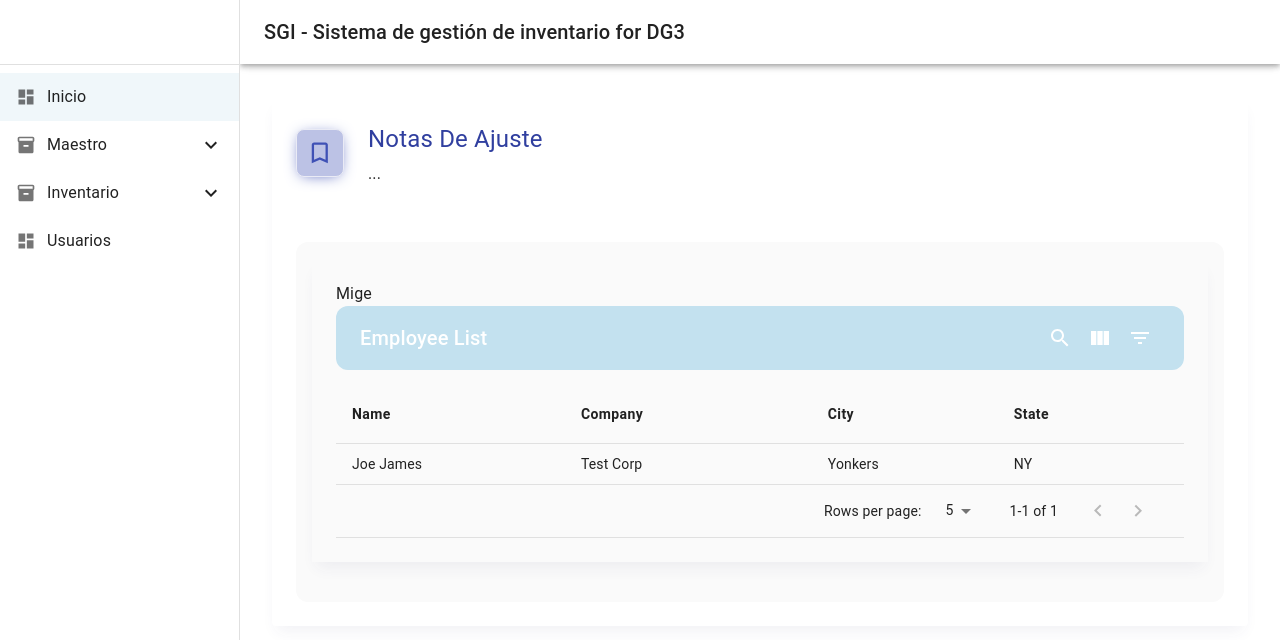
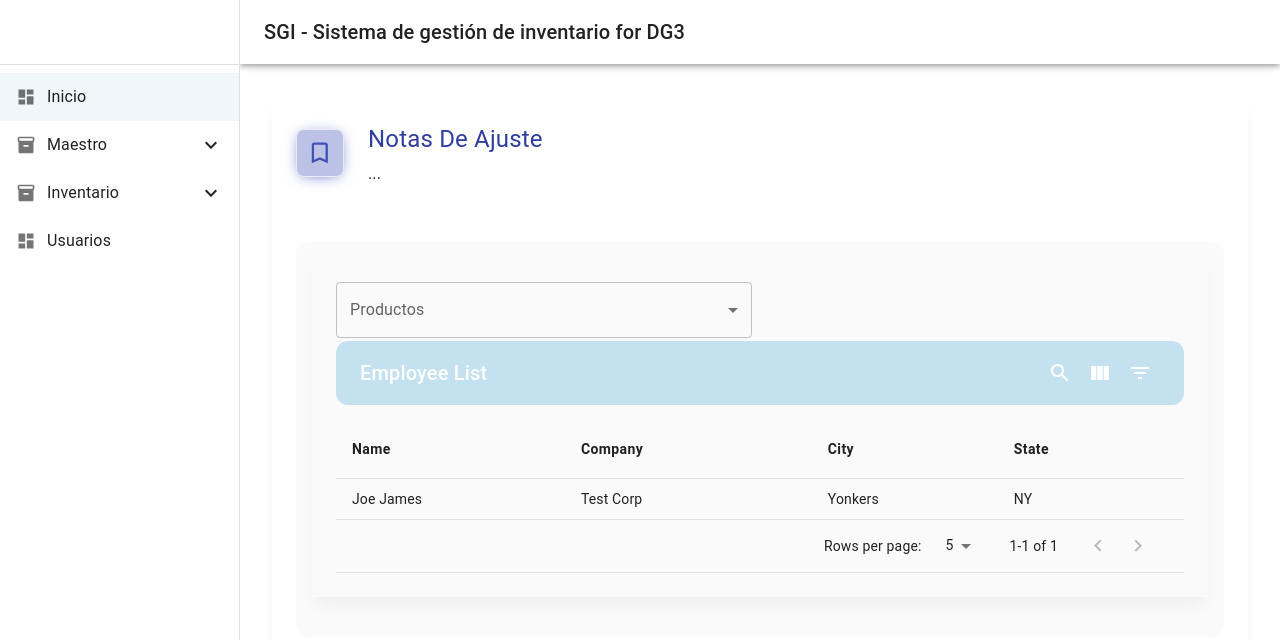
Before and after one commit to JDMastro/react_inventory_nest, a React (Create React App) app in the folder frontend/: page /dashboard/maestro/productions in a window 1280 px wide. Both pictures are taken after a click on the button 1140 px from the left and 314 px from the top of the page. Shown: the top 640 px of the page. Built offline with nearby package versions, Linux system fonts and the light colour scheme.

Commit message:
producion

```diff
--- a/frontend/src/schemas/productsSchema.tsx
+++ b/frontend/src/schemas/productsSchema.tsx
@@ -2,6 +2,7 @@ import { initialFValuesTypes } from "../types/initialFValues";
 import * as yup from "yup";
 
 export const ProductsDadSchema: initialFValuesTypes = yup.object({
+ // product_parent_id: yup.number().required("Este campo es requerido"),
   description : yup.string().required("Este campo es requerido"),
   name : yup.string().required("Este campo es requerido"),
   purchase_unit_id : yup.number().required("Este campo es requerido"),
@@ -16,3 +17,8 @@ export const ProductsChildSchema: initialFValuesTypes = yup.object({
   sale_unit_id: yup.number().required("Este campo es requerido"),
   sku : yup.string().required("Este campo es requerido"),
 })
+
+
+export const ProductFilterSchema : initialFValuesTypes = yup.object({
+  product_parent_id : yup.number().required("Este campo es requerido")
+})
--- a/frontend/src/views/productions/ProductionFilterForm.tsx
+++ b/frontend/src/views/productions/ProductionFilterForm.tsx
@@ -1,10 +1,58 @@
 import React from "react";
+import { UseForm, TextFieldUi, SelectWrapperUi, ButtonUi } from "../../components";
+import { initialValuesProductDad } from "../../initialValues/"
+import { ProductFilterSchema } from "../../schemas/productsSchema";
+import { initialFValuesTypes } from "../../types/initialFValues";
 
-const ProductionFilterForm = ( { handleSubmit } ) => {
+import {Stack, Box, Grid, MenuItem } from '@mui/material/'
+import { FormikHelpers } from "formik";
+
+
+const prodcuts = [
+    { id : 1, name : 'carne' },
+    { id : 2, name : 'pollo' },
+    { id : 3, name : 'cerdo' },
+    { id : 4, name : 'pescado' },
+    { id : 5, name : 'arroz' },
+    { id : 6, name : 'maiz' },
+]
+
+/*const units = [
+    { id : 1, name : 'KG' },
+    { id : 2, name : 'GR' },
+]*/
+
+
+const ProductionFilterForm = ( { handleSubmit } :any ) => {
+
+    const onSubmit = async (values: initialFValuesTypes, formikHelpers: FormikHelpers<any>) => {
+        console.log(values)
+
+    }
+
+    const formik = UseForm({ product_parent_id : '' }, ProductFilterSchema, onSubmit)
+
     return (
-        <div>
-            Mige
-        </div>
+        <Box component="form" onSubmit={formik.handleSubmit}>
+            <Grid container spacing={2}>
+
+
+                    <Grid item xs={6}>
+                        <SelectWrapperUi
+                            label='Productos'
+                            name="product_parent_id"
+                            value={formik.values.product_parent_id}
+                            onChange={(evt: any) => {formik.handleChange(evt); formik.submitForm() }}
+                            error={formik.errors.purchase_unit_id}
+                            menuItems={prodcuts.map((data: any, i: any) => <MenuItem value={data.id} key={i}>{`${data.name}`}</MenuItem>)}
+
+                        />
+                    </Grid>
+
+                </Grid>
+
+
+        </Box>
     );
 };
 
--- a/frontend/src/views/productions/index.tsx
+++ b/frontend/src/views/productions/index.tsx
@@ -6,6 +6,7 @@ import MUIDataTable from '../../components/table';
 import PapperBlock from '../../components/papper-block';
 import ProductionFilterForm from './ProductionFilterForm';
 // import MUIDataTable from 'mui-datatables';
+
 
 const Production: React.FC = () => {
     const columns = ["Name", "Company", "City", "State"];
```
